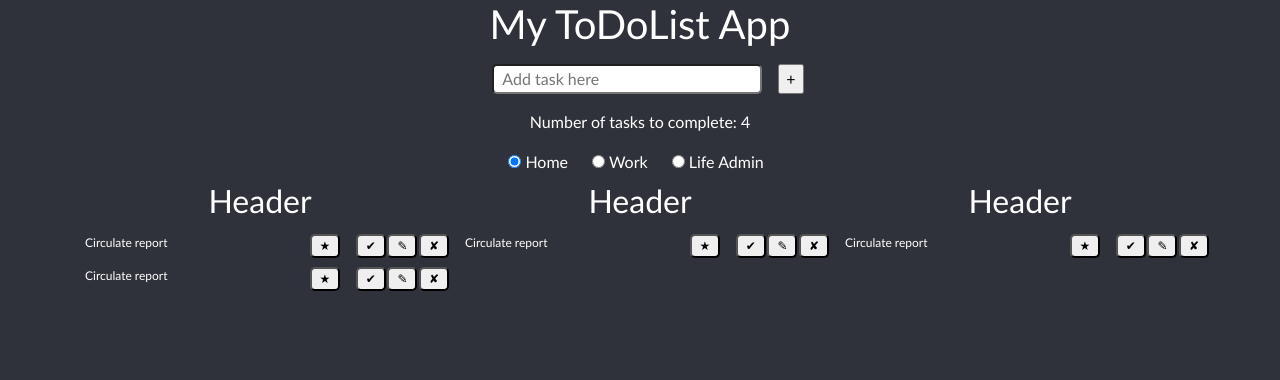
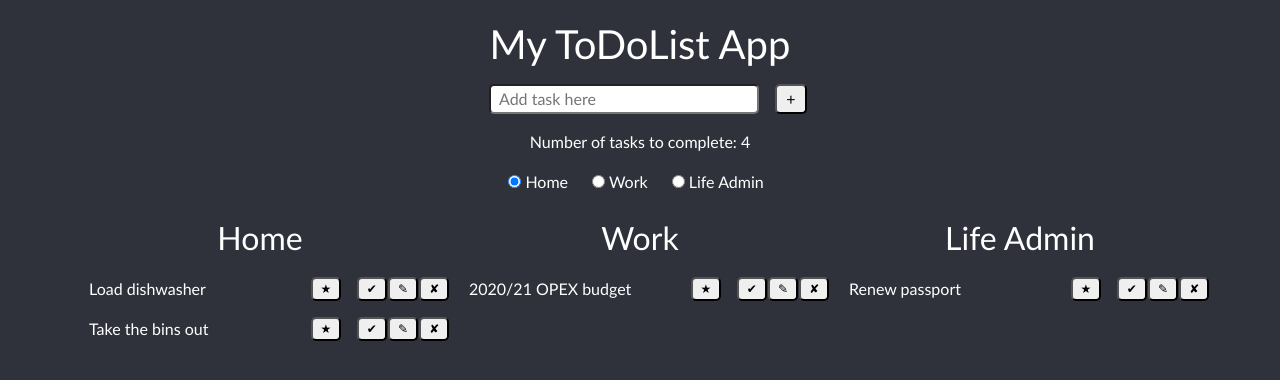
Before and after one commit to ameliamyfanwy/todo-app-frontend, a React (Create React App) app: page / in a window 1280 px wide. Shown: the top 380 px of the page. Built offline with nearby package versions, Linux system fonts and the light colour scheme.

Commit message:
Formatting continued

```diff
--- a/src/AddTask.css
+++ b/src/AddTask.css
@@ -8,3 +8,8 @@ input[type="text"] {
     width: 270px;
     padding-left: 0.5em;
 }
+
+input[type="submit"] {
+    border-radius: 5px;
+    width: 2em;
+}
--- a/src/App.css
+++ b/src/App.css
@@ -51,3 +51,7 @@ button {
   border-radius: 5px;
   width: 30px;
 }
+
+.taskdetails {
+  margin-top: 0.5px;
+}
--- a/src/App.js
+++ b/src/App.js
@@ -16,21 +16,21 @@ class App extends React.Component {
         <div className="container">
           <Header />
           <AddTask />
-          <Tally />
+          <Tally count="4" />
           <RadioButtons />
-          <div className="row">
+          <div className="row taskdetails">
             <div className="col-12 col-md-4">
-              <CatHeader />
-              <Task />
-              <Task />
+              <CatHeader name="Home" />
+              <Task name="Load dishwasher" />
+              <Task name="Take the bins out"/>
             </div>
             <div className="col-12 col-md-4">
-              <CatHeader />
-              <Task />
+              <CatHeader name="Work" />
+              <Task name="2020/21 OPEX budget" />
             </div>
             <div className="col-12 col-md-4">
-              <CatHeader />
-              <Task />
+              <CatHeader name="Life Admin" />
+              <Task name="Renew passport" />
             </div>
           </div>
         </div>
--- a/src/CatHeader.css
+++ b/src/CatHeader.css
@@ -1,7 +1,4 @@
 h2 {
     text-align: center;
+    margin-top: 0.5em;
 }
-
-.CatHeader {
-    text-align: right;
-}
--- a/src/CatHeader.js
+++ b/src/CatHeader.js
@@ -6,7 +6,7 @@ class CatHeader extends React.Component {
       return (
         <div className="row CatHeader">
             <div className="col-12">
-                <h2>Header</h2>
+                <h2>{this.props.name}</h2>
             </div>
         </div>
       );
--- a/src/Header.css
+++ b/src/Header.css
@@ -2,3 +2,7 @@
     align-items: center;
     color: blue;
 }
+
+h1 {
+    padding-top: 0.5em;
+}
--- a/src/Tally.js
+++ b/src/Tally.js
@@ -5,7 +5,7 @@ class Tally extends React.Component {
       return (
         <div className="row">
             <div className="col-12">
-                <p>Number of tasks to complete: 4</p>
+                <p>Number of tasks to complete: {this.props.count}</p>
             </div>
         </div>
       );
--- a/src/Task.css
+++ b/src/Task.css
@@ -4,7 +4,10 @@
 
 .task {
     text-align: left;
+    padding: 0.25em 0 0.25em 0.25em;
+    margin-top: 0.5em;
+}
+
+button {
     font-size: 0.75em;
-    padding: 0.25em 0 0.25em 0;
-    margin-top: 0.25em;
 }
--- a/src/Task.js
+++ b/src/Task.js
@@ -7,7 +7,7 @@ class Task extends React.Component {
         <div>
             <div className="row task">
                 <div className="col-12 col-md-9">
-                    Circulate report
+                    {this.props.name}
                     <button button type="button" className="star">&#9733;</button>
                 </div>
                 <div className="col-4 col-md-1 px-0 editoption d-flex justify-content-center">
```
